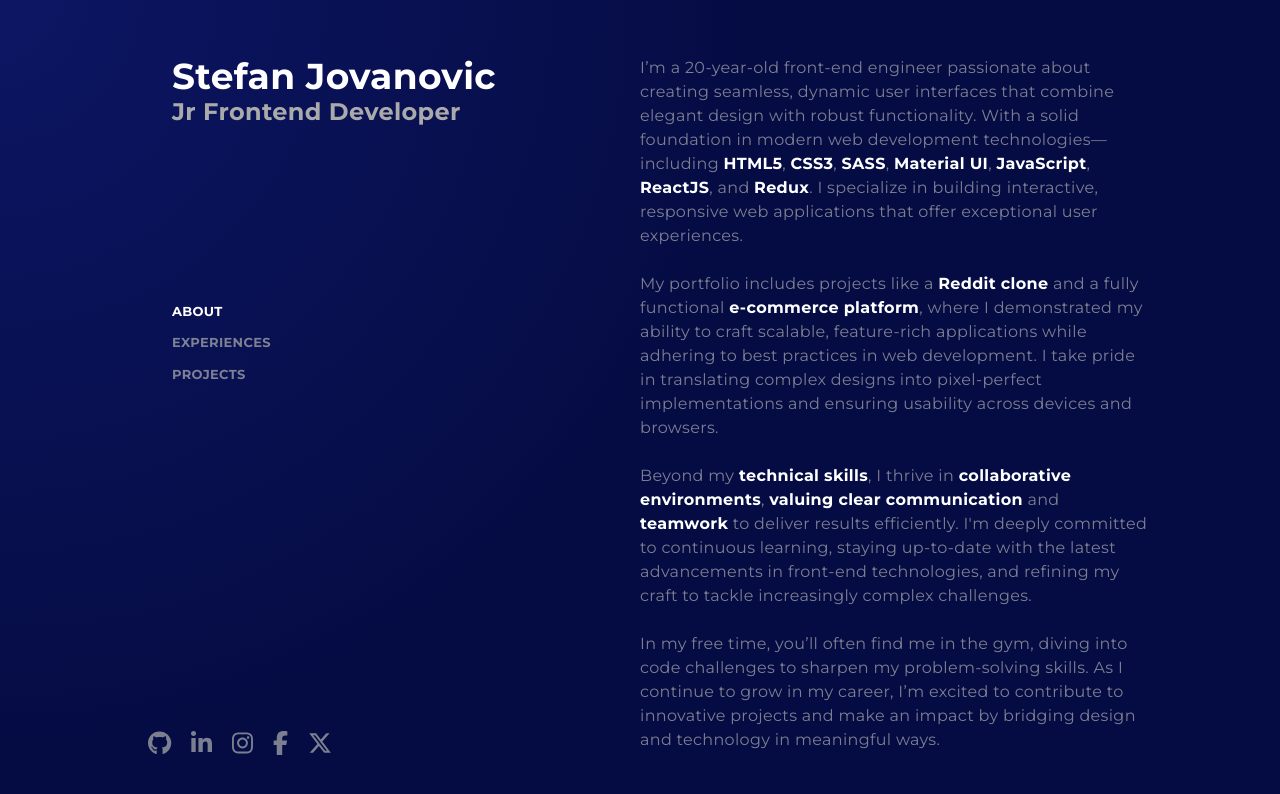
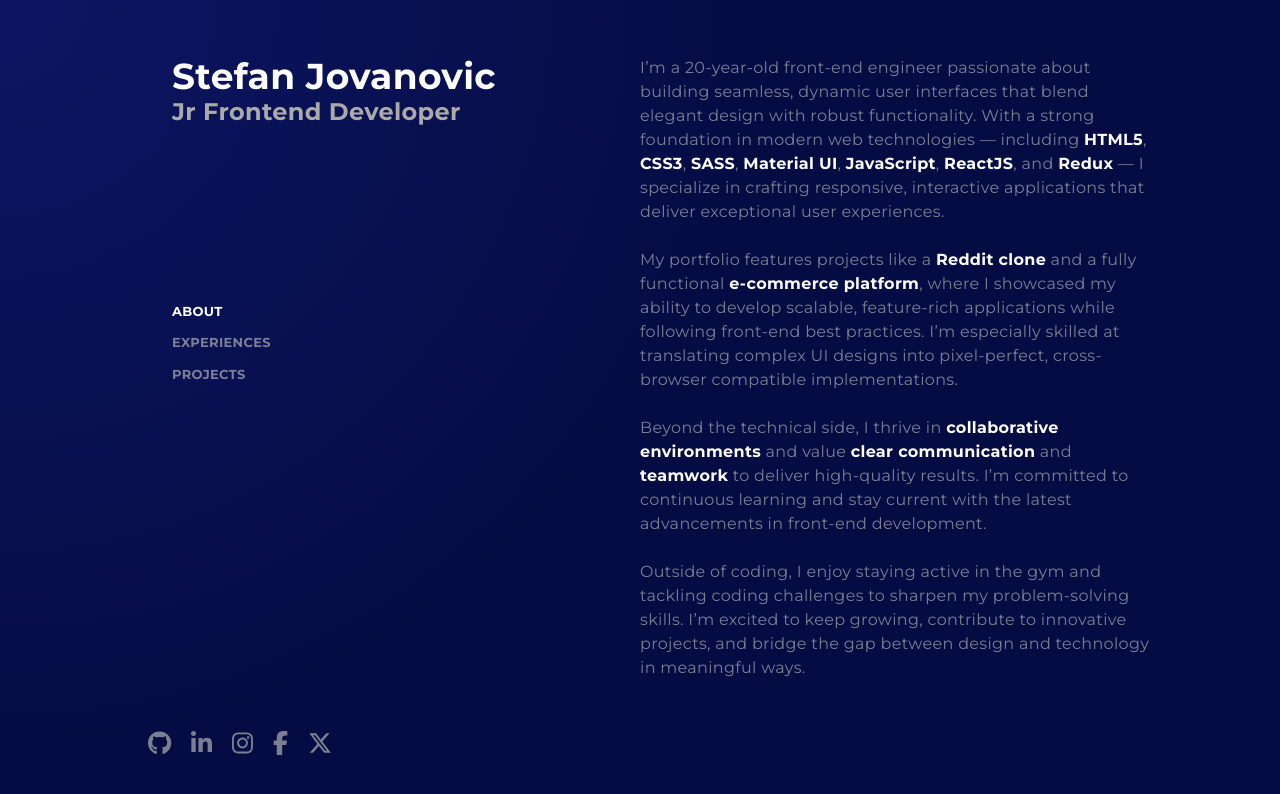
Before and after one commit to 04stefke/portfolio, a React (Vite) app: page / in a window 1280 px wide. Shown: the top 794 px of the page. Built offline with nearby package versions, Linux system fonts and the light colour scheme.

Commit message:
updated my about page, and added two more projects to the list

```diff
--- a/src/Pages/ProjectsData.json
+++ b/src/Pages/ProjectsData.json
@@ -1,5 +1,17 @@
 {
 	"projects": [
+		{
+			"year": 2025,
+			"title": "IP Address Tracker",
+			"url": "https://stefkes-ipaddress-tracker.netlify.app",
+			"technologies": ["Html", "CSS", "Tailwind", "GitHub", "Netlify"]
+		},
+		{
+			"year": 2024,
+			"title": "Advanced Calculator",
+			"url": "https://stefans-calculator-challenge.netlify.app/",
+			"technologies": ["Html", "CSS", "Tailwind", "GitHub", "Netlify"]
+		},
 		{
 			"year": 2024,
 			"title": "Newsletter Form Challenge",
--- a/src/components/Detailed-Info/Headings/About.tsx
+++ b/src/components/Detailed-Info/Headings/About.tsx
@@ -1,31 +1,35 @@
 const About = () => {
 	return (
-		<section id="about" className="md:mb-10">
+		<section id="about" className="md:mb-10 md:min-h-[800px]">
 			<p className="text-base">
-				I’m a 20-year-old front-end engineer passionate about creating seamless,
-				dynamic user interfaces that combine elegant design with robust
-				functionality. With a solid foundation in modern web development
-				technologies—including <strong>HTML5</strong>, <strong>CSS3</strong>,{" "}
+				I’m a 20-year-old front-end engineer passionate about building seamless,
+				dynamic user interfaces that blend elegant design with robust
+				functionality. With a strong foundation in modern web technologies —
+				including <strong>HTML5</strong>, <strong>CSS3</strong>,{" "}
 				<strong>SASS</strong>, <strong>Material UI</strong>,{" "}
 				<strong>JavaScript</strong>, <strong>ReactJS</strong>, and{" "}
-				<strong>Redux</strong>. I specialize in building interactive, responsive
-				web applications that offer exceptional user experiences. <br /> <br />{" "}
-				My portfolio includes projects like a <strong>Reddit clone</strong> and
+				<strong>Redux</strong> — I specialize in crafting responsive,
+				interactive applications that deliver exceptional user experiences.
+				<br />
+				<br />
+				My portfolio features projects like a <strong>Reddit clone</strong> and
 				a fully functional <strong>e-commerce platform</strong>, where I
-				demonstrated my ability to craft scalable, feature-rich applications
-				while adhering to best practices in web development. I take pride in
-				translating complex designs into pixel-perfect implementations and
-				ensuring usability across devices and browsers. <br /> <br /> Beyond my
-				<strong> technical skills</strong>, I thrive in{" "}
-				<strong>collaborative environments</strong>,{" "}
-				<strong>valuing clear communication</strong> and{" "}
-				<strong>teamwork</strong> to deliver results efficiently. I'm deeply
-				committed to continuous learning, staying up-to-date with the latest
-				advancements in front-end technologies, and refining my craft to tackle
-				increasingly complex challenges. <br /> <br /> In my free time, you’ll
-				often find me in the gym, diving into code challenges to sharpen my
-				problem-solving skills. As I continue to grow in my career, I’m excited
-				to contribute to innovative projects and make an impact by bridging
+				showcased my ability to develop scalable, feature-rich applications
+				while following front-end best practices. I’m especially skilled at
+				translating complex UI designs into pixel-perfect, cross-browser
+				compatible implementations.
+				<br />
+				<br />
+				Beyond the technical side, I thrive in{" "}
+				<strong>collaborative environments</strong> and value{" "}
+				<strong>clear communication</strong> and <strong>teamwork</strong> to
+				deliver high-quality results. I’m committed to continuous learning and
+				stay current with the latest advancements in front-end development.
+				<br />
+				<br />
+				Outside of coding, I enjoy staying active in the gym and tackling coding
+				challenges to sharpen my problem-solving skills. I’m excited to keep
+				growing, contribute to innovative projects, and bridge the gap between
 				design and technology in meaningful ways.
 			</p>
 		</section>
```
